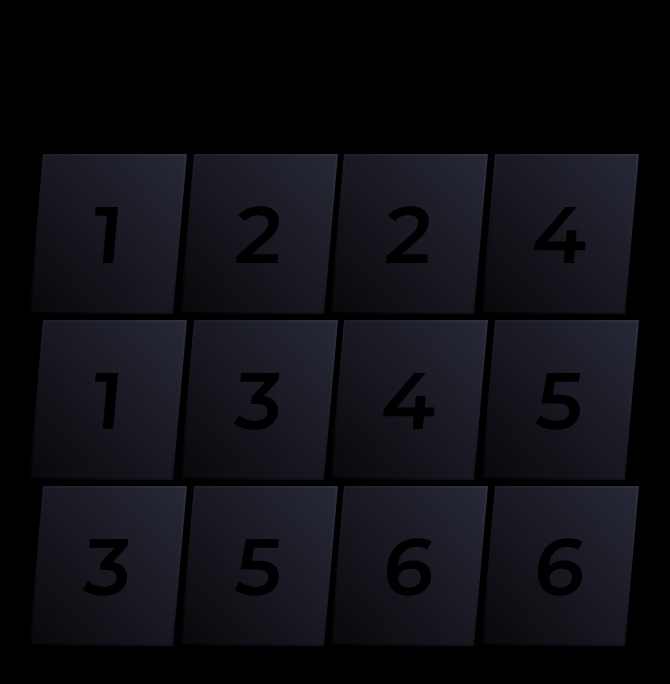
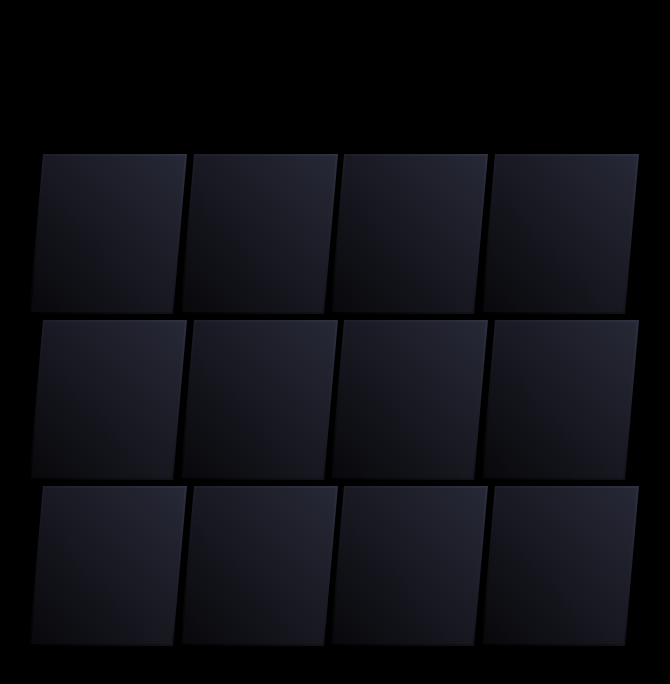
Before and after one commit to tasca-eduard/memoryed, a React (Create React App) app: page / in a window 1280 px wide. Shown: the top 684 px of the page, without its empty margins (306-976 px from the left). Built offline with nearby package versions, Linux system fonts and the light colour scheme; a web font is replaced by a local one.

Commit message:
Implemented the base game

```diff
--- a/src/components/Grid/Grid.tsx
+++ b/src/components/Grid/Grid.tsx
@@ -1,5 +1,9 @@
 import { MouseEvent, useEffect, useState } from "react";
 import GridCard from "./GridCard";
+
+type TCell = {
+  index: number
+}
 
 export default function Grid() {
   const [grid, setGrid] = useState([
@@ -7,6 +11,10 @@ export default function Grid() {
     [1, 3, 4, 5],
     [3, 5, 6, 6]
   ].flat());
+
+  const [revealedGrid, setRevealedGrid] = useState<Array<boolean>>(new Array(grid.flat().length).fill(false));
+  const [previousReveal, setPreviousReveal] = useState<TCell | undefined>();
+  const [freezeBoard, setFreezeBoard] = useState(false);
 
   function handleMouseMove(e: MouseEvent<HTMLDivElement>) {
     for (let card of document.getElementsByClassName("card") as any) {
@@ -19,6 +27,50 @@ export default function Grid() {
     }
   }
 
+  function handleReveal(index: number) {
+    if (freezeBoard) return;
+    if (revealedGrid[index]) return;
+
+    const revealedCard = grid[index];
+    const tempRevealGrid = [...revealedGrid];
+
+    tempRevealGrid[index] = true;
+    setRevealedGrid(tempRevealGrid);
+
+    if (previousReveal) {
+      const previousRevealedCard = grid[previousReveal.index];
+
+      if (previousRevealedCard !== revealedCard) {
+        setFreezeBoard(true);
+        setTimeout(() => {
+          tempRevealGrid[index] = false;
+          tempRevealGrid[previousReveal.index] = false;
+          setRevealedGrid([...tempRevealGrid]);
+          setFreezeBoard(false);
+        }, 1000);
+      }
+      setPreviousReveal(undefined)
+    } else {
+      setPreviousReveal({
+        index: index
+      })
+    }
+  }
+
+  function handleWin() {
+    const hasWon = revealedGrid.every(isRevealed => isRevealed);
+
+    setTimeout(() => {
+      if (hasWon) {
+        alert("fdfgfd")
+      }
+    }, 1);
+  }
+
+  useEffect(() => {
+    handleWin();
+  }, [revealedGrid])
+
   return (
     <div
       className="game-grid"
@@ -29,7 +81,10 @@ export default function Grid() {
           return (
             <GridCard
               key={index}
-              value={card}
+              value={index}
+              card={card}
+              isRevealed={revealedGrid[index]}
+              handleReveal={handleReveal}
             />
           )
         })}
--- a/src/components/Grid/GridCard.tsx
+++ b/src/components/Grid/GridCard.tsx
@@ -1,16 +1,38 @@
 interface Props {
-  value: number
+  card: number,
+  value: number,
+  isRevealed: boolean
+  handleReveal: (index: number) => void
 }
 
 export default function GridCard({
-  value
+  value,
+  isRevealed,
+  card,
+  handleReveal
 }: Props) {
   return (
-    <button className="card">
-      <div className="content">
-        {value}
-      </div>
-      <div className="border"></div>
-    </button>
+    <>
+      {isRevealed ? (
+        <button
+          className="card"
+        >
+          <div className="content">
+            {card}
+          </div>
+          <div className="border"></div>
+        </button>
+      ) : (
+        <button
+          className="card"
+          onClick={() => handleReveal(value)}
+        >
+          <div className="content">
+          </div>
+        <div className="border"></div>
+        </button>
+      )}
+
+    </>
   )
 }
--- a/src/scss/components/_game-grid.scss
+++ b/src/scss/components/_game-grid.scss
@@ -82,8 +82,7 @@
       z-index: 3;
     }
 
-    &:hover,
-    &:focus {
+    &:hover {
       margin: .6vmin;
 
       .content {
```
